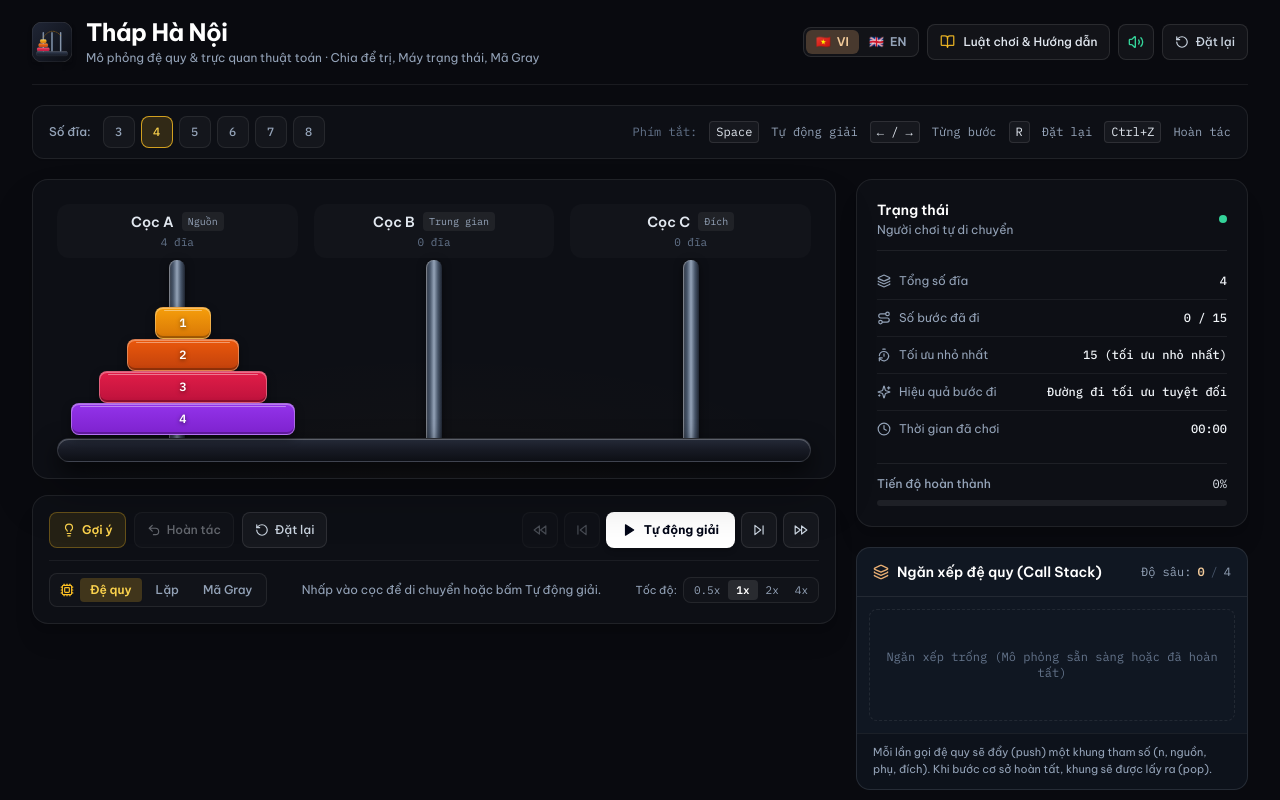
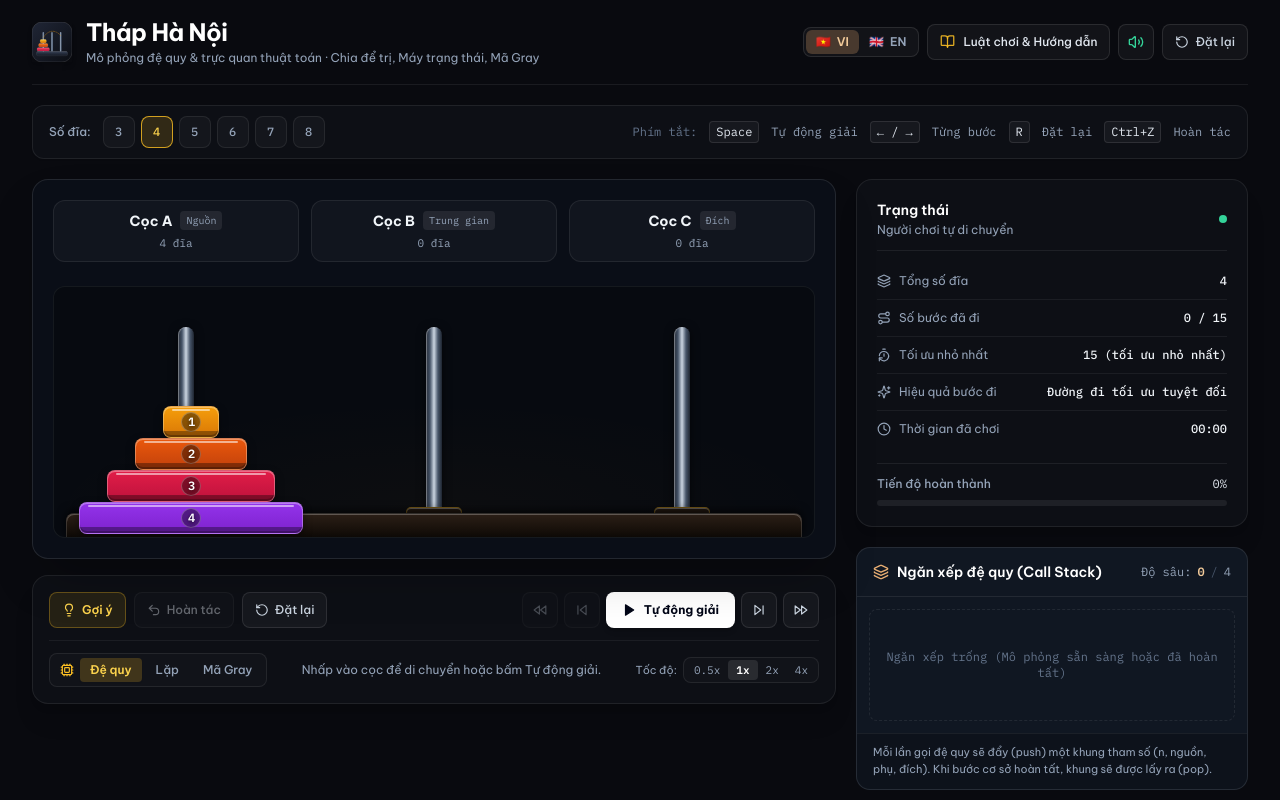
Before and after one commit to ThanhNguyn/tower-of-hanoi-visualizer, a React (Vite) app: page / in a window 1280 px wide. Shown: the top 800 px of the page. Built offline with nearby package versions, Linux system fonts and the light colour scheme.

Commit message:
fix(ui): eliminate disk hover collision with peg labels and polish tactile 2D disks

```diff
--- a/src/components/Disk.tsx
+++ b/src/components/Disk.tsx
@@ -219,15 +219,18 @@ export function Disk({
       aria-label={`${t("diskTooltip")} ${disk}`}
     >
       {/* Specular top-edge bevel highlight */}
-      <div className="absolute inset-x-2 top-0.5 h-[1.5px] rounded-full bg-white/40 pointer-events-none" />
+      <div className="absolute inset-x-2 top-0.5 h-[2px] rounded-full bg-white/55 pointer-events-none" />
+
+      {/* Bottom chamfer shadow shelf */}
+      <div className="absolute inset-x-0 bottom-0 h-1.5 rounded-b-lg bg-black/35 pointer-events-none" />
 
       {/* Tactile Center Peg Hole Ring */}
-      <div className="flex items-center justify-center gap-1.5 z-10">
-        <span
-          className="font-mono text-xs font-bold leading-none tracking-tight text-white drop-shadow-[0_1px_2px_rgba(0,0,0,0.6)]"
-        >
-          {disk}
-        </span>
+      <div className="flex items-center justify-center z-10">
+        <div className="flex h-5 w-5 items-center justify-center rounded-full border border-white/25 bg-black/40 shadow-inner">
+          <span className="font-mono text-xs font-bold leading-none tracking-tight text-white drop-shadow-[0_1px_2px_rgba(0,0,0,0.8)]">
+            {disk}
+          </span>
+        </div>
       </div>
     </motion.div>
   );
--- a/src/components/HanoiBoard.tsx
+++ b/src/components/HanoiBoard.tsx
@@ -8,7 +8,7 @@ interface HanoiBoardProps {
   rods: HanoiRods;
   totalDisks: number;
   selectedRod: RodType | null;
-  shakeRod: RodType | null;
+  shakeRod?: RodType | null;
   hintMove?: { from: RodType; to: RodType; disk: number } | null;
   isInteractive: boolean;
   speed?: number;
@@ -41,10 +41,10 @@ export function HanoiBoard({
     { id: "C", label: t("pegC"), role: t("roleTarget") }
   ], [t]);
 
-  // Calculated vertical metrics guaranteeing zero overlap and comfortable breathing room
-  const poleHeight = Math.max(180, totalDisks * 32 + 40);
-  const hoverTopY = poleHeight + 36;
-  const boardHeight = hoverTopY + 84;
+  // Guaranteed collision-free vertical metrics
+  const poleHeight = Math.max(180, totalDisks * 34 + 30);
+  const hoverTopY = poleHeight + 22;
+  const stageHeight = hoverTopY + 50;
 
   // Map each disk to its current rod and slot index
   const diskPositions = useMemo(() => {
@@ -73,21 +73,9 @@ export function HanoiBoard({
   }, [totalDisks]);
 
   return (
-    <div
-      className="relative w-full rounded-2xl border border-white/[0.08] bg-[#0d0f15] p-6 shadow-2xl overflow-hidden select-none"
-      style={{ minHeight: `${boardHeight}px` }}
-    >
-      {/* Subtle warm ambient table light */}
-      <div
-        className="pointer-events-none absolute inset-0 opacity-25"
-        style={{
-          background:
-            "radial-gradient(ellipse 65% 50% at 50% 95%, rgba(245, 158, 11, 0.08), transparent 75%)"
-        }}
-      />
-
-      {/* Top Peg Identifiers (Clean, dignified, zero text collision) */}
-      <div className="relative z-10 grid grid-cols-3 gap-4 mb-2">
+    <div className="relative w-full rounded-2xl border border-white/[0.1] bg-[#0a0e17] p-5 shadow-2xl select-none">
+      {/* Top Peg Identifiers Bar - Completely separated from flight stage */}
+      <div className="grid grid-cols-3 gap-3 mb-6 relative z-30">
         {rodConfigs.map(({ id, label, role }) => {
           const isSelected = selectedRod === id;
           const isHintTarget = hintMove?.to === id;
@@ -97,23 +85,23 @@ export function HanoiBoard({
             <div
               key={id}
               onClick={() => isInteractive && onSelectRod(id)}
-              className={`flex flex-col items-center py-2 px-3 rounded-xl transition-all ${
+              className={`flex flex-col items-center py-2.5 px-3 rounded-xl border transition-all ${
                 isSelected
-                  ? "bg-sky-500/10 ring-1 ring-sky-400/40"
+                  ? "bg-sky-500/15 border-sky-400 text-sky-200 shadow-md ring-1 ring-sky-400/50"
                   : isHintTarget
-                  ? "bg-amber-400/10 ring-1 ring-amber-400/40"
-                  : "bg-white/[0.02] hover:bg-white/[0.04]"
+                  ? "bg-amber-500/15 border-amber-400 text-amber-200 shadow-md ring-1 ring-amber-400/50 animate-pulse"
+                  : "bg-white/[0.03] border-white/[0.08] text-slate-300 hover:bg-white/[0.06] hover:border-white/[0.14]"
               } ${isInteractive ? "cursor-pointer" : "cursor-default"}`}
             >
               <div className="flex flex-wrap items-center justify-center gap-1.5 sm:gap-2">
-                <span className="font-semibold text-xs sm:text-sm text-slate-200 whitespace-nowrap">
+                <span className="font-bold text-xs sm:text-sm text-slate-100 whitespace-nowrap">
                   {label}
                 </span>
-                <span className="rounded bg-white/[0.06] px-1.5 py-0.5 text-[10px] font-mono text-slate-400 whitespace-nowrap">
+                <span className="rounded bg-white/[0.08] px-1.5 py-0.5 text-[10px] font-mono text-slate-400 whitespace-nowrap">
                   {role}
                 </span>
               </div>
-              <span className="mt-0.5 font-mono text-[11px] text-slate-500">
+              <span className="mt-1 font-mono text-[11px] text-slate-400">
                 {count} {count === 1 ? t("diskSingular") : t("diskPlural")}
               </span>
             </div>
@@ -121,8 +109,22 @@ export function HanoiBoard({
         })}
       </div>
 
-      {/* Interactive Peg Zones and Poles */}
-      <div className="absolute inset-x-6 top-20 bottom-10 grid grid-cols-3 gap-4 pointer-events-none">
+      {/* 2D Stage Container: Disks & Poles */}
+      <div
+        className="relative w-full rounded-xl bg-[#070a10]/80 border border-white/[0.06] overflow-hidden"
+        style={{ height: `${stageHeight}px` }}
+      >
+        {/* Subtle warm ambient table light */}
+        <div
+          className="pointer-events-none absolute inset-0 opacity-25"
+          style={{
+            background:
+              "radial-gradient(ellipse 70% 60% at 50% 90%, rgba(245, 158, 11, 0.1), transparent 75%)"
+          }}
+        />
+
+        {/* Interactive Peg Drop Zones and Poles */}
+        <div className="absolute inset-x-4 inset-y-0 grid grid-cols-3 gap-4 pointer-events-none">
           {rodConfigs.map(({ id }) => {
             const isSelected = selectedRod === id;
             const isShaking = shakeRod === id;
@@ -141,43 +143,43 @@ export function HanoiBoard({
                     onDropDisk?.(selectedRod, id);
                   }
                 }}
-              className={`relative flex flex-col items-center justify-end rounded-xl transition-all pointer-events-auto ${
+                className={`relative flex flex-col items-center justify-end pb-5 transition-all pointer-events-auto ${
                   isShaking ? "animate-shake" : ""
                 } ${
                   isSelected
-                  ? "bg-sky-500/[0.04]"
+                    ? "bg-sky-500/[0.05]"
                     : isHintTarget
-                  ? "bg-amber-400/[0.04]"
+                    ? "bg-amber-400/[0.05]"
                     : "hover:bg-white/[0.02]"
                 } ${isInteractive ? "cursor-pointer" : "cursor-default"}`}
               >
-              {/* Solid 3D Polished Stainless Steel Peg Pole */}
+                {/* 3D Cylindrical Peg Pole with realistic metallic highlights */}
                 <div
                   className={`w-3.5 sm:w-4 rounded-t-full transition-all duration-300 shadow-md ${
                     isSelected
-                    ? "ring-2 ring-sky-400/80"
+                      ? "ring-2 ring-sky-400/80 shadow-sky-500/20"
                       : isHintTarget
-                    ? "ring-2 ring-amber-400/80"
+                      ? "ring-2 ring-amber-400/80 shadow-amber-500/20"
                       : ""
                   }`}
                   style={{
                     height: `${poleHeight}px`,
                     background:
-                    "linear-gradient(90deg, #2d3340 0%, #475569 25%, #94a3b8 50%, #475569 75%, #1e2430 100%)",
+                      "linear-gradient(90deg, #1e2530 0%, #475569 25%, #cbd5e1 50%, #475569 75%, #1e2530 100%)",
                     boxShadow:
-                    "0 2px 8px rgba(0, 0, 0, 0.5), inset 1px 0 1px rgba(255, 255, 255, 0.4)"
+                      "0 2px 10px rgba(0, 0, 0, 0.6), inset 1px 0 1px rgba(255, 255, 255, 0.4)"
                   }}
                 />
 
-              {/* Milled Steel Socket Collar - sits flush on top of base plinth */}
+                {/* Milled Brass Socket Collar */}
                 <div
                   className={`h-2.5 w-12 sm:w-14 rounded-full border transition-all ${
                     isSelected
                       ? "border-sky-400 bg-sky-500/30"
-                    : "border-white/[0.15] bg-[#1a1e29]"
+                      : "border-amber-400/40 bg-[#221810]"
                   }`}
                   style={{
-                  boxShadow: "inset 0 1px 0 rgba(255, 255, 255, 0.2)"
+                    boxShadow: "inset 0 1px 0 rgba(255, 255, 255, 0.3)"
                   }}
                 />
               </div>
@@ -185,8 +187,8 @@ export function HanoiBoard({
           })}
         </div>
 
-      {/* Disks Layer: Unified coordinate plane with 3-stage arc motion */}
-      <div className="absolute inset-x-6 top-20 bottom-10 pointer-events-none">
+        {/* Disks Layer */}
+        <div className="absolute inset-x-4 inset-y-0 pb-5 pointer-events-none">
           {allDisks.map((diskNum) => {
             const pos = diskPositions[diskNum];
             if (!pos) return null;
@@ -222,18 +224,19 @@ export function HanoiBoard({
           })}
         </div>
 
-      {/* Solid Milled Dark Plinth Base - perfectly aligned with collars and disks */}
-      <div className="absolute inset-x-6 bottom-4 flex flex-col items-center pointer-events-none">
+        {/* Crafted Solid Wooden Base Plinth */}
+        <div className="absolute inset-x-3 bottom-0 h-6 flex flex-col items-center pointer-events-none">
           <div
-          className="h-6 w-full rounded-xl border border-white/[0.12] shadow-xl"
+            className="h-full w-full rounded-t-lg border-t border-x border-white/[0.14]"
             style={{
               background:
-              "linear-gradient(180deg, #252a38 0%, #171a24 50%, #0d0f15 100%)",
+                "linear-gradient(180deg, #2b1f17 0%, #1a120c 60%, #0d0906 100%)",
               boxShadow:
-              "0 10px 24px rgba(0, 0, 0, 0.7), inset 0 1px 0 rgba(255, 255, 255, 0.25)"
+                "0 -2px 10px rgba(0, 0, 0, 0.8), inset 0 1px 0 rgba(255, 255, 255, 0.25)"
             }}
           />
         </div>
       </div>
+    </div>
   );
 }
```
Lines whose indentation alone changed are shown as unchanged.
